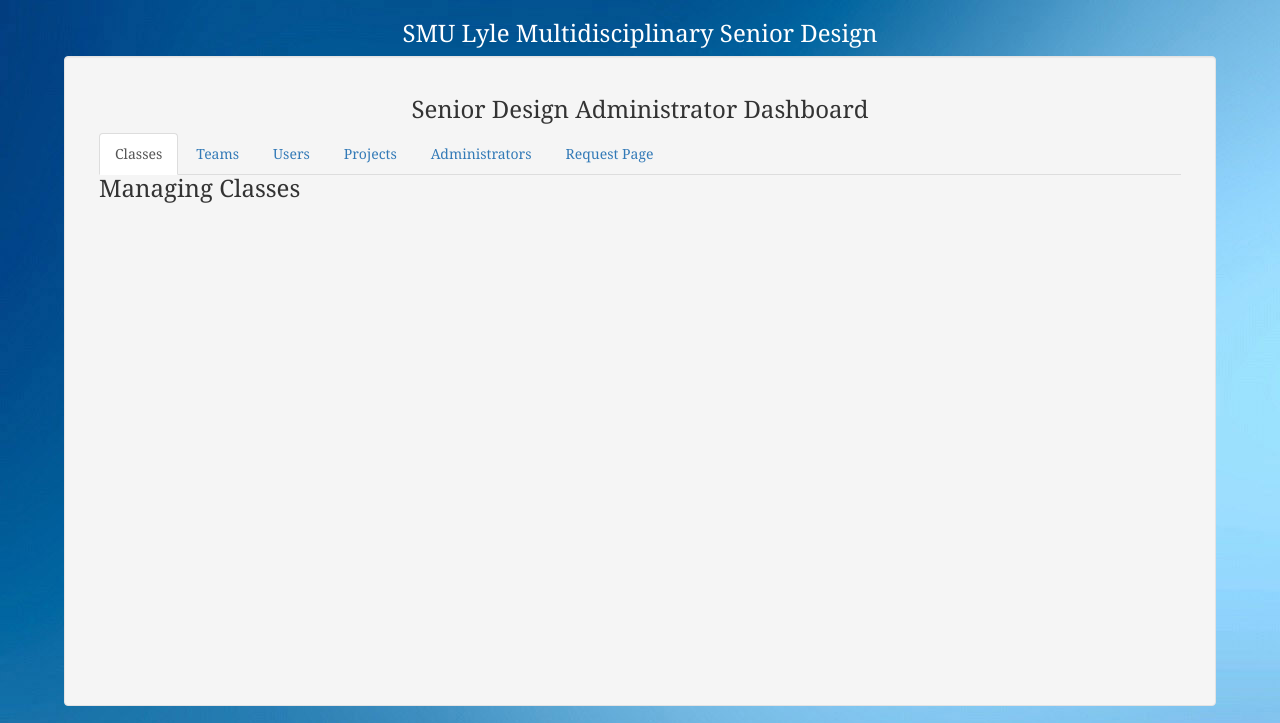
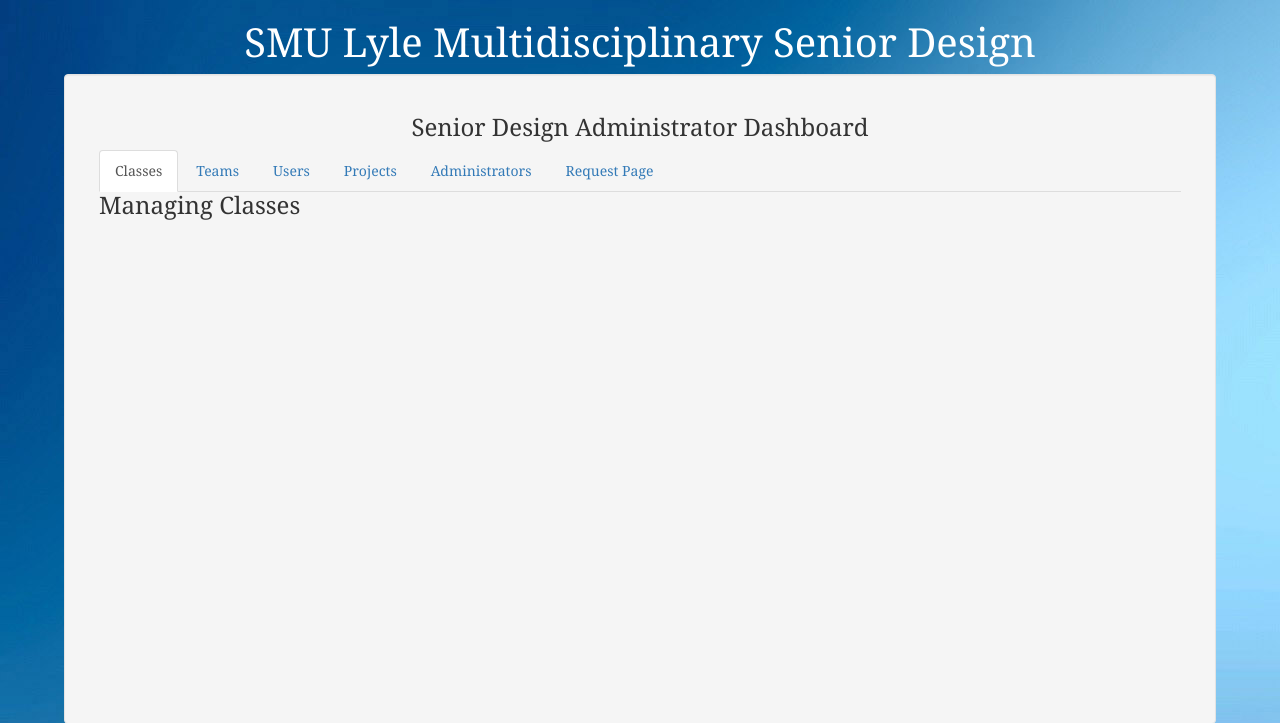
Before and after one commit to TeamAssignmentApp/Team-Assignment-Application, a PHP site: page /AdminDash.html in a window 1280 px wide. Shown: the top 723 px of the page. Run offline with PHP 8.4, Linux system fonts and the light colour scheme; some libraries are stand-ins or nearby versions.

Commit message:
Pushing some styling changes

```diff
--- a/UI Mockups/AdminDash.html
+++ b/UI Mockups/AdminDash.html
@@ -22,7 +22,7 @@
 	</script>
 	</head>
 	<body>
-		<h3 style="text-align:center; color:white">SMU Lyle Multidisciplinary Senior Design</h3>
+		<h1 style="text-align:center; color:white">SMU Lyle Multidisciplinary Senior Design</h1>
 		<div class="container well" style="width:90%; height:650px">
 			<h3 style="text-align:center">Senior Design Administrator Dashboard</h3>
 			<div class="col-md-12" role="tabpanel">
--- a/UI Mockups/css/styles.css
+++ b/UI Mockups/css/styles.css
@@ -3,6 +3,10 @@ body {
 	font-family: "Georgia", serif;
 }
 
+h1 {
+	font-size: 40px;
+}
+
 #header, #sidebarLabel, #resultsExplanation, #projectView, #labels {
 	color: white;
 }
```
Also changed, not shown: 1 other file.
